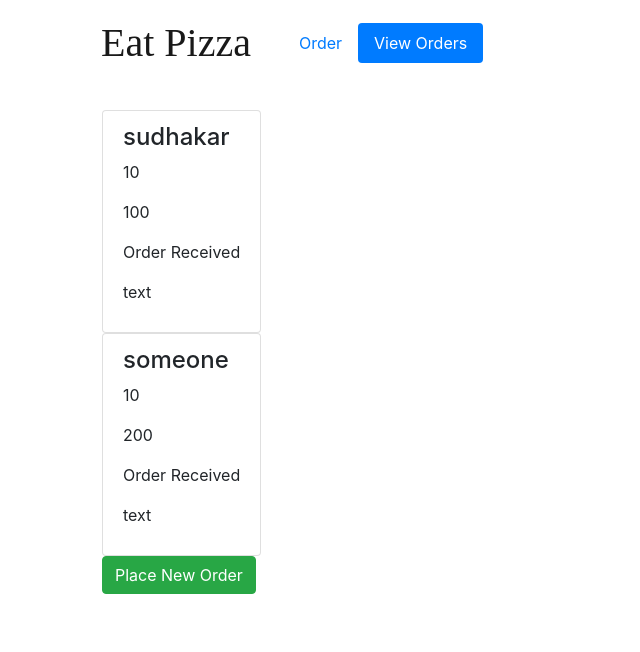
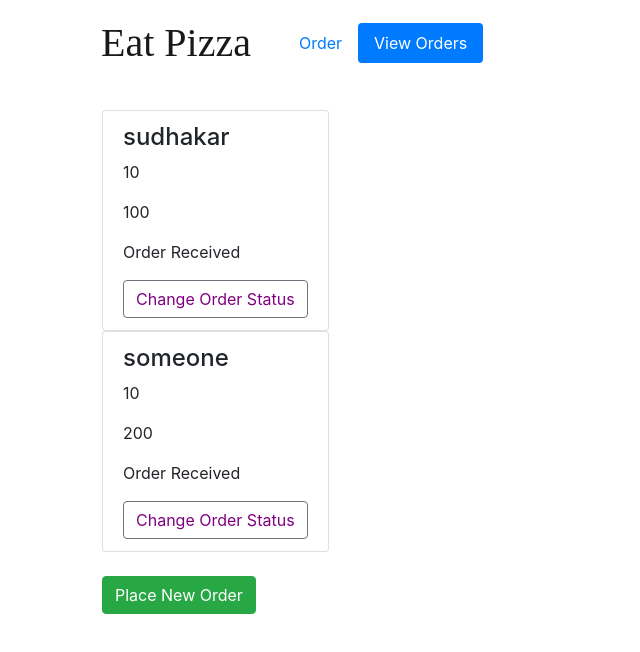
Before and after one commit to sudhakar-dhayalan/pizza, an Angular app: page /view-orders in a window 1280 px wide. Shown: the top 652 px of the page, without its empty margins (0-640 px from the left). Built offline with nearby package versions, Linux system fonts and the light colour scheme.

Commit message:
view orders almost completed

```diff
--- a/src/app/app-routing.module.ts
+++ b/src/app/app-routing.module.ts
@@ -6,7 +6,8 @@ import { ViewOrdersComponent } from './view-orders/view-orders.component';
 const routes: Routes = [
   { path: '', redirectTo: '/view-orders', pathMatch: 'full' },
   {path: 'view-orders', component: ViewOrdersComponent},
-  {path: 'order', component: OrderComponent}
+  {path: 'order', component: OrderComponent},
+  {path: '**', redirectTo: '/view-orders'}
 ];
 
 @NgModule({
--- a/src/app/order-status.constant.ts
+++ b/src/app/order-status.enum.ts
@@ -1,4 +1,4 @@
-export enum STATUSOFORDER {
+export enum StatusOfOrder {
     OrderRecieved = "Order Received",
     Preparing = "Preparing",
     ReadyToServe = "Ready to serve"
--- a/src/app/order.model.ts
+++ b/src/app/order.model.ts
@@ -1,17 +1,11 @@
 import { Injectable } from "@angular/core";
-import { STATUSOFORDER } from "./order-status.constant";
+import { StatusOfOrder } from "./order-status.enum";
 
 @Injectable()
 export class Order {
-    customerName: string;
-    noOfItems: number;
-    totalAmount: number;
-    statusOfOrder: STATUSOFORDER
 
-    constructor(custName: string, noOfItems: number, totalAmt: number, orderStatus: STATUSOFORDER) {
-        this.customerName = custName;
-        this.noOfItems = noOfItems;
-        this.totalAmount = totalAmt;
-        this.statusOfOrder = orderStatus;
-    }
+    constructor(public customerName: string,
+                public noOfItems: number,
+                public totalAmount: number,
+                public statusOfOrder: StatusOfOrder) {}
 }
--- a/src/app/order.service.ts
+++ b/src/app/order.service.ts
@@ -1,13 +1,13 @@
 import { Injectable } from "@angular/core";
-import { STATUSOFORDER } from "./order-status.constant";
+import { StatusOfOrder } from "./order-status.enum";
 import { Order } from "./order.model";
 
 @Injectable()
 export class OrderService {
 
     private orders: Order[] = [
-        new Order("sudhakar", 10, 100, STATUSOFORDER.OrderRecieved),
-        new Order("someone", 10, 200, STATUSOFORDER.OrderRecieved),
+        new Order("sudhakar", 10, 100, StatusOfOrder.OrderRecieved),
+        new Order("someone", 10, 200, StatusOfOrder.OrderRecieved),
     ];
 
     getOrders(): Order[] {
--- a/src/app/view-orders/order-list-item/order-list-item.component.css
+++ b/src/app/view-orders/order-list-item/order-list-item.component.css
@@ -0,0 +1,12 @@
+.pointer-cursor {
+    cursor: pointer;
+}
+
+.grey-shade:hover {
+    /* background-color: #eff7e1; */
+    background-color:#f4f9f9;
+}
+
+.green-color {
+    color: purple;
+}
--- a/src/app/view-orders/order-list-item/order-list-item.component.html
+++ b/src/app/view-orders/order-list-item/order-list-item.component.html
@@ -1,5 +1,5 @@
 <a
-    class="list-group-item col-xs-12"
+    class="list-group-item col-xs-12 pointer-cursor grey-shade"
     >
     <!-- <h4>{{orderItem.customerName}}</h4> -->
 
@@ -8,9 +8,9 @@
         <p class="list-group-item-text">{{orderItem.noOfItems}}</p>
         <p class="list-group-item-text">{{orderItem.totalAmount}}</p>
         <p class="list-group-item-text">{{orderItem.statusOfOrder}}</p>
+        <button
+        class="btn btn-outline-secondary green-color"
+        (click)="changeOrderStatus()"
+        [disabled]="orderItem.statusOfOrder === 'Ready to serve'">Change Order Status</button>
     </div>
-
-    <span class="pull-right">
-        <p>text</p>
-    </span>
 </a>
--- a/src/app/view-orders/order-list-item/order-list-item.component.ts
+++ b/src/app/view-orders/order-list-item/order-list-item.component.ts
@@ -1,4 +1,5 @@
 import { Component, Input, OnInit } from '@angular/core';
+import { StatusOfOrder } from 'src/app/order-status.enum';
 import { Order } from 'src/app/order.model';
 
 @Component({
@@ -14,4 +15,13 @@ export class OrderListItemComponent implements OnInit {
   ngOnInit(): void {
   }
 
+  changeOrderStatus() {
+    let isNextKey = false;
+    let nextKey = Object.keys(StatusOfOrder).find(key => {
+      if(isNextKey) return key;
+      isNextKey = StatusOfOrder[key] === this.orderItem.statusOfOrder ? true : false;
+    });
+    this.orderItem.statusOfOrder = StatusOfOrder[nextKey];
+  }
+
 }
--- a/src/app/view-orders/view-orders.component.html
+++ b/src/app/view-orders/view-orders.component.html
@@ -4,4 +4,6 @@
     [orderItem]="order"></app-order-list-item>
 </div>
 
-<button class="btn btn-success">Place New Order</button>
+<br>
+
+<button class="btn btn-success" routerLink="/order">Place New Order</button>
```
